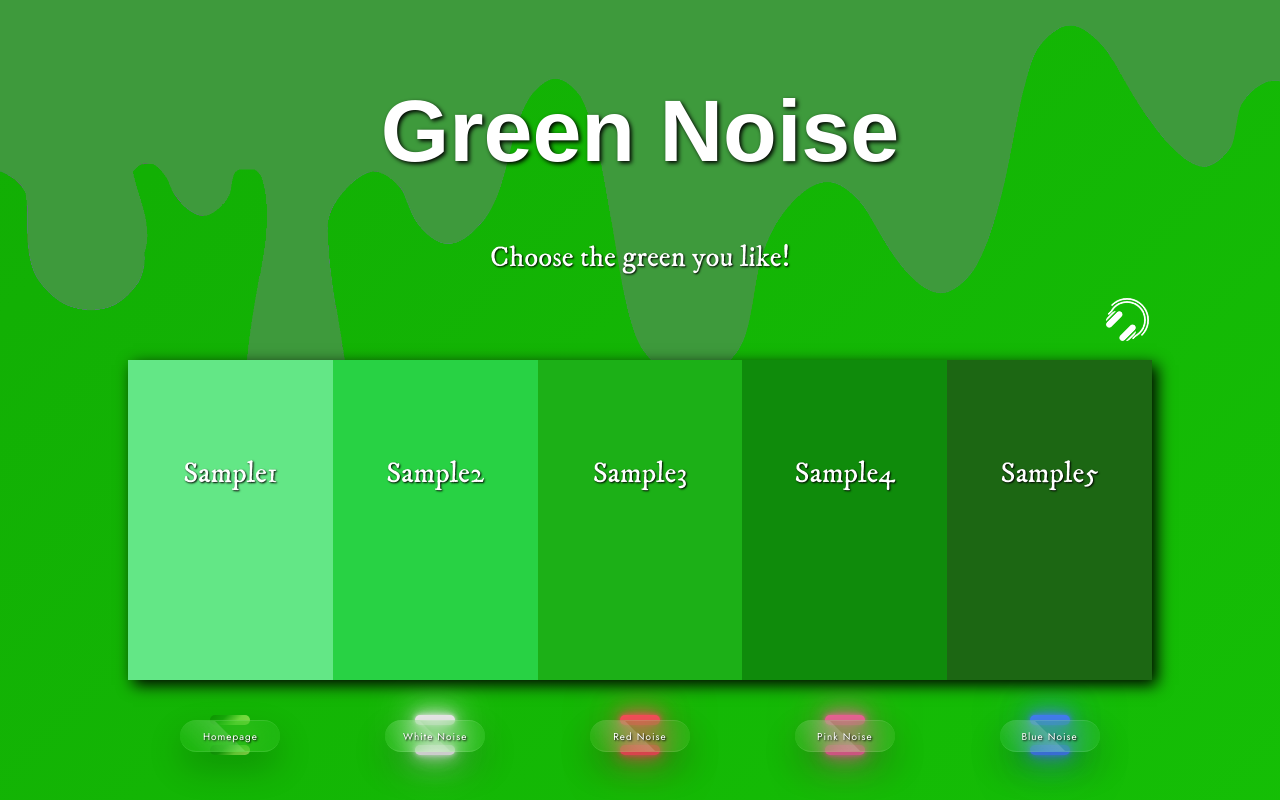
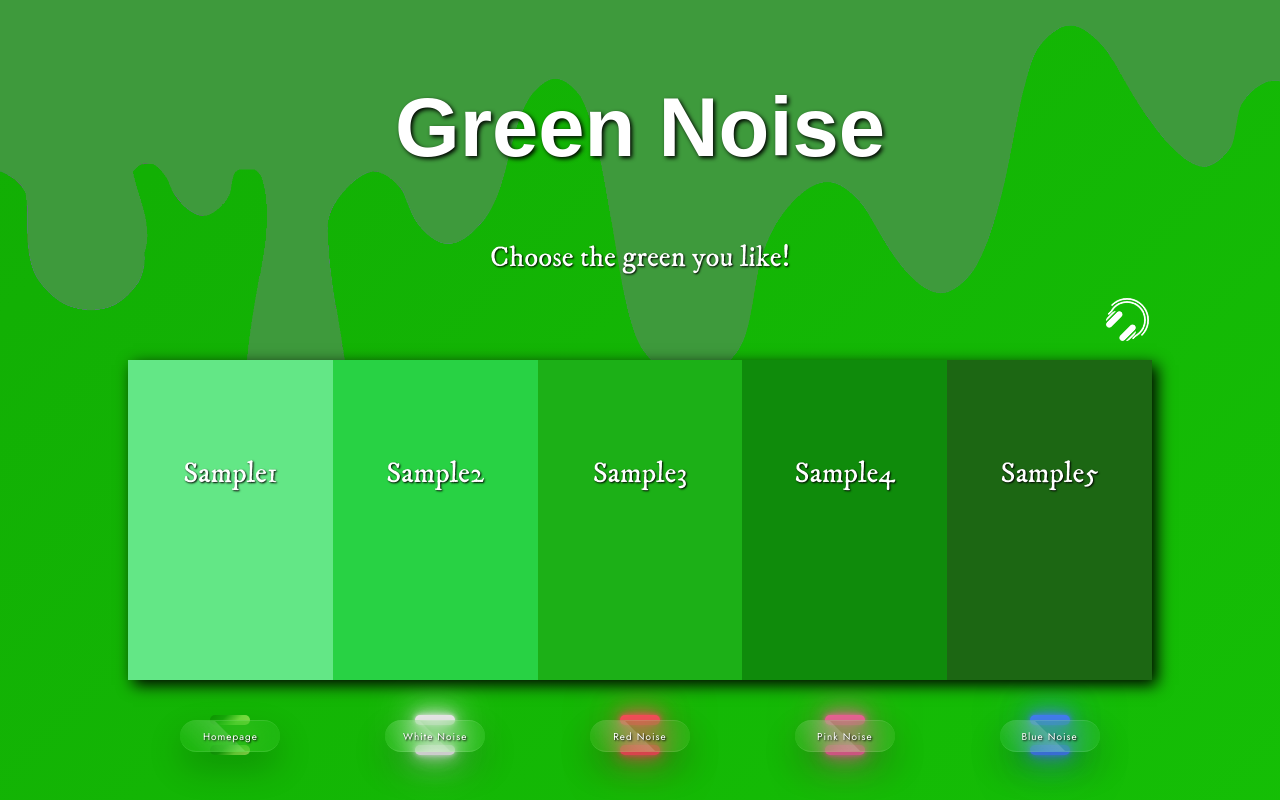
Before and after one commit to ProfessorKolodziej/final-project-fall-2022-colored-noise, a website: page src/green noise.html in a window 1280 px wide. Drawn offline with nearby package versions, Linux system fonts and the light colour scheme; a web font is replaced by a local one.

Commit message:
final web again

```diff
--- a/src/css/blue noise style.css
+++ b/src/css/blue noise style.css
@@ -59,7 +59,7 @@ body {
 		left: 50%;
 		transform: translateX(-50%);
 		z-index: 2;
-		font-size: 2.2em;
+		font-size: 2.1em;
 		font-family: "Allerta Stencil", sans-serif;
 		color: #fff;
 		text-shadow: 2px 2px 4px #000;
--- a/src/css/green noise style.css
+++ b/src/css/green noise style.css
@@ -59,7 +59,7 @@ body {
 		left: 50%;
 		transform: translateX(-50%);
 		z-index: 2;
-		font-size: 2.2em;
+		font-size: 1.9em;
 		font-family: "Allerta Stencil", sans-serif;
 		color: #fff;
 		text-shadow: 2px 2px 4px #000;
@@ -349,7 +349,7 @@ body {
 		left: 50%;
 		transform: translateX(-50%);
 		z-index: 2;
-		font-size: 4.3em;
+		font-size: 3.9em;
 		font-family: "Allerta Stencil", sans-serif;
 		color: #fff;
 		text-shadow: 2px 2px 4px #000;
@@ -644,7 +644,7 @@ body {
 		left: 50%;
 		transform: translateX(-50%);
 		z-index: 2;
-		font-size: 5.5em;
+		font-size: 5.2em;
 		font-family: "Allerta Stencil", sans-serif;
 		color: #fff;
 		text-shadow: 2px 2px 4px #000;
--- a/src/css/white noise style.css
+++ b/src/css/white noise style.css
@@ -59,7 +59,7 @@ body {
 		left: 50%;
 		transform: translateX(-50%);
 		z-index: 2;
-		font-size: 2.2em;
+		font-size: 1.9em;
 		font-family: "Allerta Stencil", sans-serif;
 		color: #fff;
 		text-shadow: 2px 2px 4px #000;
@@ -349,7 +349,7 @@ body {
 		left: 50%;
 		transform: translateX(-50%);
 		z-index: 2;
-		font-size: 4.3em;
+		font-size: 3.9em;
 		font-family: "Allerta Stencil", sans-serif;
 		color: #fff;
 		text-shadow: 2px 2px 4px #000;
@@ -644,7 +644,7 @@ body {
 		left: 50%;
 		transform: translateX(-50%);
 		z-index: 2;
-		font-size: 5.5em;
+		font-size: 5.2em;
 		font-family: "Allerta Stencil", sans-serif;
 		color: #fff;
 		text-shadow: 2px 2px 4px #000;
```
